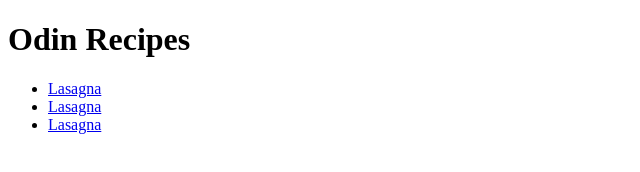
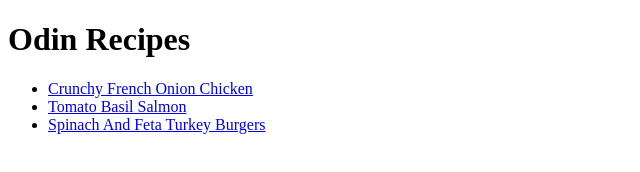
Before and after one commit to mdm3559/odin-recipes, a plain HTML site: page index.html in a window 1280 px wide. Shown: the whole page, without its empty margins (0-640 px from the left). Drawn offline with Linux system fonts and the light colour scheme.

Commit message:
Finish index.html

```diff
--- a/index.html
+++ b/index.html
@@ -8,9 +8,9 @@
 <body>
     <h1>Odin Recipes</h1>
     <ul>
-        <li><a href="recipes/lasagna.html">Lasagna</a></li>
-        <li><a href="recipes/lasagna.html">Lasagna</a></li>
-        <li><a href="recipes/lasagna.html">Lasagna</a></li>
+        <li><a href="recipes/crunchy-french-onion-chicken.html">Crunchy French Onion Chicken</a></li>
+        <li><a href="recipes/tomato-basil-salmon.html">Tomato Basil Salmon</a></li>
+        <li><a href="recipes/spinach-and-feta-turkey-burgers.html">Spinach And Feta Turkey Burgers</a></li>
     </ul>
 </body>
 </html>
```
